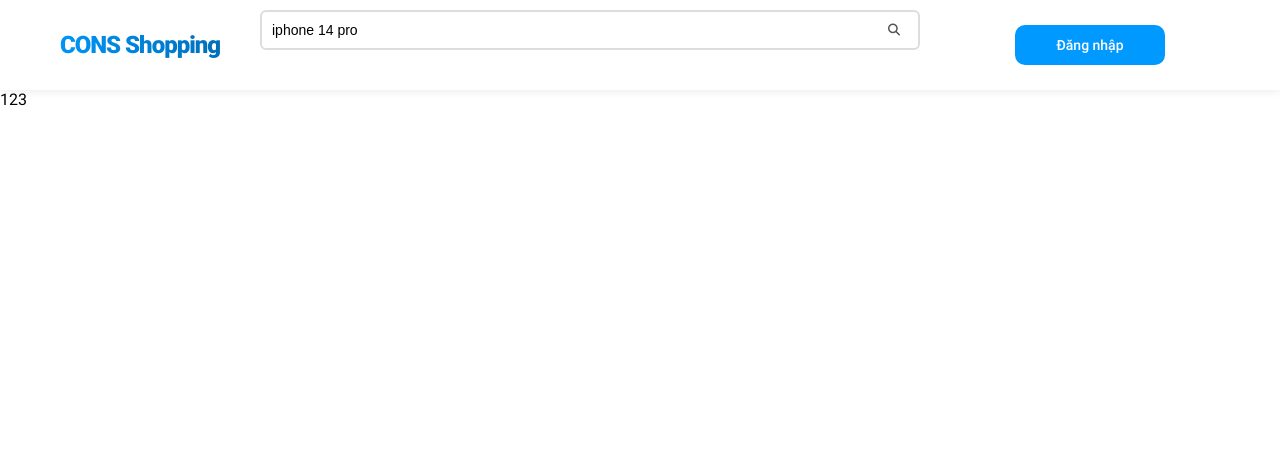
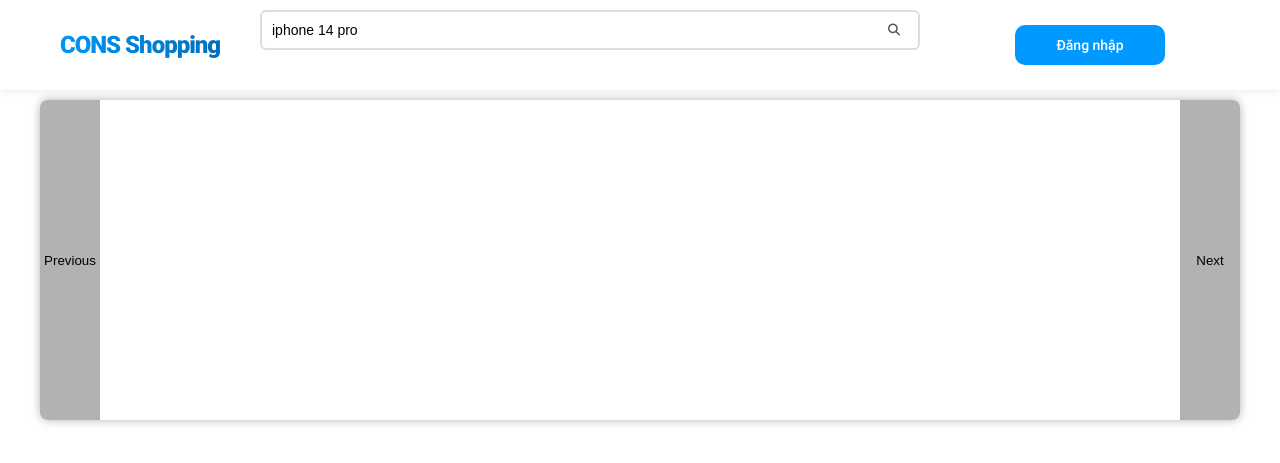
Before and after one commit to tranconcoder/cons-shopping, a PHP site: page / in a window 1280 px wide. Shown: the top 463 px of the page. Run offline with PHP 8.4, Linux system fonts and the light colour scheme; data that the repository does not hold is empty.

Commit message:
Nộp bài thực hành tuần 3

```diff
--- a/index.php
+++ b/index.php
@@ -12,9 +12,7 @@
 	</head>
 	<body>
 		<!-- Header component -->
-		<?php
-  include_once "./src/config/db/connect.php";
-  include "./src/views/HomePage/index.php";
-  ?>
+		<?php require_once './src/classes/index.php'; ?>
+		<?php include './src/views/HomePage/index.php'; ?>
 	</body>
 </html>
--- /dev/null
+++ b/src/classes/CategoryList.php
@@ -0,0 +1,25 @@
+<?php
+
+class CategoryList extends DatabaseSQL
+{
+	function __construct()
+	{
+		DatabaseSQL::__construct();
+	}
+
+	public function renderCategoryList()
+	{
+		$sql_query =
+			'SELECT * FROM `product-category` ORDER BY category_order ASC';
+		$categoryList = $this->query($sql_query);
+
+		foreach ($categoryList as $category) { ?>
+			<li class="item">
+				<a href="#">
+					<i class="<?= $category['fontawesome_icon'] ?>"></i>
+					<span><?= $category['label'] ?></span>
+				</a>
+			</li>
+		<?php }
+	}
+}
--- /dev/null
+++ b/src/classes/ImagesSlider.php
@@ -0,0 +1,23 @@
+<?php
+
+class ImagesSlide extends DatabaseSQL
+{
+	function __construct()
+	{
+		DatabaseSQL::__construct();
+	}
+
+	public function renderImagesList()
+	{
+		$sql_query = 'SELECT * FROM `slider-images`';
+		$imagesList = $this->query($sql_query);
+
+		foreach ($imagesList as $image) { ?>
+               <li>
+                    <img
+                         src="<?= $image['source'] ?>"
+                         alt="<?= $image['title'] ?>">
+               </li>
+          <?php }
+	}
+}
--- /dev/null
+++ b/src/classes/index.php
@@ -0,0 +1,5 @@
+<?php
+include './src/config/db/connect.php';
+include './src/classes/SearchBar.php';
+include './src/classes/CategoryList.php';
+include './src/classes/ImagesSlider.php';
--- a/src/config/db/connect.php
+++ b/src/config/db/connect.php
@@ -1,10 +1,10 @@
 <?php
 class DatabaseSQL
 {
-	private $serverName = "localhost";
-	private $username = "root";
-	private $password = "Anhnam9ce";
-	private $databaseName = "CONS-Store";
+	private $serverName = 'localhost';
+	private $username = 'root';
+	private $password = 'Anhnam9ce';
+	private $databaseName = 'CONS-Store';
 	private $conn;
 
 	function __construct()
@@ -17,11 +17,11 @@ class DatabaseSQL
 		);
 
 		if ($this->conn->connect_error) {
-			exit("Connect to database failed!");
+			exit('Connect to database failed!');
 		}
 	}
 
-	public function query(string $sqlString = "")
+	protected function query(string $sqlString = '')
 	{
 		$data = mysqli_query($this->conn, $sqlString);
 		$result = [];
@@ -31,6 +31,7 @@ class DatabaseSQL
 				array_push($result, $row);
 			}
 		}
+
 		return $result;
 	}
 }
--- a/src/styles/css/Header/styles.css
+++ b/src/styles/css/Header/styles.css
@@ -4,7 +4,11 @@
   width: 100vw;
   height: 90px;
   box-shadow: 0 0 10px 0 rgba(0, 0, 0, 0.1);
-  background-color: #ffffff; }
+  background-color: #ffffff;
+  position: fixed;
+  top: 0;
+  left: 0;
+  z-index: 2; }
   .header-wrapper .header-container {
     display: flex;
     align-items: center;
--- a/src/styles/css/HomePage/styles.css
+++ b/src/styles/css/HomePage/styles.css
@@ -1,39 +1,64 @@
 * {
   padding: 0;
   margin: 0;
-	box-sizing: border-box;
-}
+  box-sizing: border-box; }
 
 body {
-	font-family: Roboto, sans-serif;
-}
+  font-family: Roboto, sans-serif; }
 
 @font-face {
   font-family: Roboto;
   font-weight: 300;
-	src: url('../../../assets/fonts/Roboto-Thin.ttf');
-}
+  src: url("../../../assets/fonts/Roboto-Thin.ttf"); }
 
 @font-face {
   font-family: Roboto;
   font-weight: 400;
-	src: url('../../../assets/fonts/Roboto-Regular.ttf');
-}
+  src: url("../../../assets/fonts/Roboto-Regular.ttf"); }
 
 @font-face {
   font-family: Roboto;
   font-weight: 500;
-	src: url('../../../assets/fonts/Roboto-Medium.ttf');
-}
+  src: url("../../../assets/fonts/Roboto-Medium.ttf"); }
 
 @font-face {
   font-family: Roboto;
   font-weight: 700;
-	src: url('../../../assets/fonts/Roboto-Bold.ttf');
-}
+  src: url("../../../assets/fonts/Roboto-Bold.ttf"); }
 
 @font-face {
   font-family: Roboto;
   font-weight: 900;
-	src: url('../../../assets/fonts/Roboto-Black.ttf');
-}
+  src: url("../../../assets/fonts/Roboto-Black.ttf"); }
+
+.container {
+  width: 1200px;
+  max-width: 100vw;
+  min-height: calc(100vh - $headerHeight);
+  margin-inline: auto;
+  display: block;
+  margin-top: 90px;
+  padding-top: 10px;
+  z-index: 1; }
+  .container .hero-ctn .images-slider-ctn {
+    position: relative;
+    width: 100%;
+    height: 320px;
+    box-shadow: 0 0 10px 0 rgba(0, 0, 0, 0.3);
+    border-radius: 8px;
+    overflow: hidden; }
+    .container .hero-ctn .images-slider-ctn .images-list {
+      height: 100%; }
+    .container .hero-ctn .images-slider-ctn .prev-button,
+    .container .hero-ctn .images-slider-ctn .next-button {
+      width: 60px;
+      height: 100%;
+      position: absolute;
+      top: 50%;
+      transform: translateY(-50%);
+      background-color: rgba(0, 0, 0, 0.3);
+      border: none; }
+    .container .hero-ctn .images-slider-ctn .prev-button {
+      left: 0; }
+    .container .hero-ctn .images-slider-ctn .next-button {
+      right: 0; }
--- a/src/styles/scss/Header/_search-bar.scss
+++ b/src/styles/scss/Header/_search-bar.scss
@@ -1,3 +1,8 @@
+@mixin openSearchBox {
+	max-height: 1000px;
+	opacity: 1;
+}
+
 .search-bar {
 	margin-top: 10px;
 
--- a/src/styles/scss/Header/styles.scss
+++ b/src/styles/scss/Header/styles.scss
@@ -1,4 +1,4 @@
-@import "../_package/index.scss";
+@import '../_package/index.scss';
 
 .header-wrapper {
 	display: flex;
@@ -7,22 +7,26 @@
 	height: $headerHeight;
 	box-shadow: 0 0 10px 0 rgba(0, 0, 0, 0.1);
 	background-color: $whiteColor;
+	position: fixed;
+	top: 0;
+	left: 0;
+	z-index: 2;
 
 	.header-container {
 		display: flex;
 		align-items: center;
 		gap: 20px;
-		width: 1200px;
+		width: $layoutWidth;
 		max-width: 100vw;
 		height: $headerHeight;
 
 		// LOGO
-		@import "./_logo";
+		@import './_logo';
 
 		// Center slide
-		@import "./_center-slide";
+		@import './_center-slide';
 
 		// User profile
-		@import "./user-profile";
+		@import './user-profile';
 	}
 }
--- /dev/null
+++ b/src/styles/scss/HomePage/_hero.scss
@@ -0,0 +1,3 @@
+.hero-ctn {
+	@import "./images-slider";
+}
--- a/src/styles/scss/_package/index.scss
+++ b/src/styles/scss/_package/index.scss
@@ -1,5 +1,6 @@
 // Variables
 // Size
+$layoutWidth: 1200px;
 $headerHeight: 90px;
 $headerSearchBarHeight: 50px;
 
--- a/src/views/Header/category-list.php
+++ b/src/views/Header/category-list.php
@@ -1,16 +1,7 @@
+<?php $categoryList = new CategoryList(); ?>
+
 <div class="category-ctn">
 	<ul class="category-list">
-		<?php
-  $sql = "SELECT * FROM `product-category`";
-  $categoryList = $db->query($sql);
-  foreach ($categoryList as $category) { ?>
-		<li class="item">
-			<a href="#">
-				<i class="<?= $category["fontawesome_icon"] ?>"></i>
-				<span><?= $category["label"] ?></span>
-			</a>
-		</li>
-	<?php }
-  ?>
+		<?php $categoryList->renderCategoryList(); ?>
 	</ul>
 </div>
--- a/src/views/Header/search-bar.php
+++ b/src/views/Header/search-bar.php
@@ -1,4 +1,6 @@
 <!-- SEARCH BAR -->
+<?php $searchBar = new SearchBar(); ?>
+
 <div class="search-bar">
 	<div class="input-ctn">
 		<input
@@ -11,18 +13,7 @@
 			<section class="viewed-products">
 				<span>Sản phẩm đã xem</span>
 				<ul class="viewed-products__list">
-					<?php
-     $db = new DatabaseSQL();
-     $phoneList = $db->query("SELECT * FROM product");
-     foreach ($phoneList as $phone) { ?>
-					<li>
-						<img src="<?= $phone["images"] ?>" alt="<?= $phone["label"] ?>">
-						<h4>
-							<?= $phone["label"] ?>
-						</h4>
-					</li>
-					<?php }
-     ?>
+					<?php $searchBar->renderPhoneList(); ?>
 				</ul>
 			</section>
 			<section class="history">
@@ -34,16 +25,7 @@
 					<span>Lịch sử tìm kiếm</span>
 				</p>
 				<ul>
-					<?php
-     $historyList = $db->query("SELECT * FROM `search-history`");
-     foreach ($historyList as $history) { ?>
-					<li>
-						<p>
-							<?= $history["content"] ?>
-						</p>
-					</li>
-					<?php }
-     ?>
+					<?php $searchBar->renderHistoryList(); ?>
 				</ul>
 			</section>
 			<section class="suggest-ctn">
--- a/src/views/HomePage/hero.php
+++ b/src/views/HomePage/hero.php
@@ -1 +1,3 @@
-<div class="hero-ctn">123</div>
+<div class="hero-ctn">
+	<?php include "./src/views/HomePage/images-slider.php"; ?>
+</div>
--- /dev/null
+++ b/src/views/HomePage/images-slider.php
@@ -0,0 +1,9 @@
+<div class="images-slider-ctn">
+	<button class="prev-button">Previous</button>
+
+	<ul class="images-list">
+		<?php  ?>
+	</ul>
+
+	<button class="next-button">Next</button>
+</div>
--- a/src/views/HomePage/index.php
+++ b/src/views/HomePage/index.php
@@ -1,7 +1,6 @@
 <!-- HERO COMPONENT -->
-<?php
-include "./src/views/Header/index.php";
-include "./src/views/HomePage/hero.php";
+<?php include './src/views/Header/index.php'; ?>
 
-
-?>
+<div class="container">
+	<?php include './src/views/HomePage/hero.php'; ?>
+</div>
```
Also changed, not shown: src/classes/SearchBar.php (added, +39 -0 lines), src/styles/scss/HomePage/_images-slider.scss (added, +34 -0 lines), src/styles/scss/HomePage/styles.scss (+16 -2 lines). Lines whose indentation alone changed are shown as unchanged.
